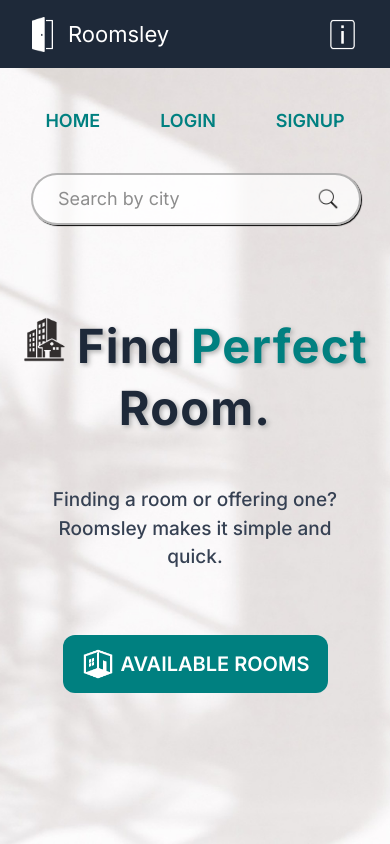
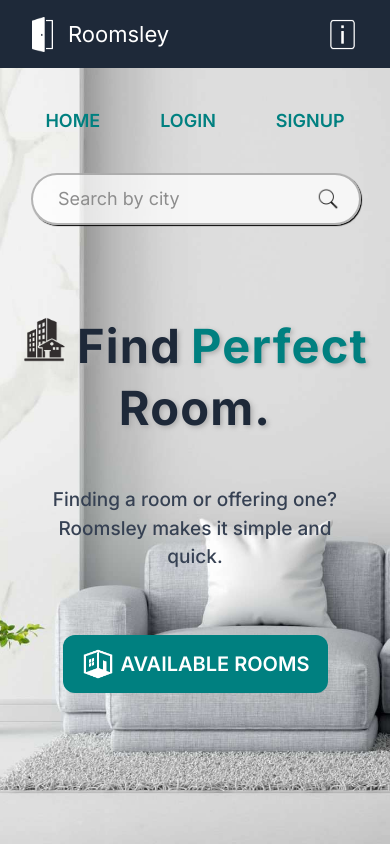
Before and after one commit to rohitkumar893/roomsley, a React (Vite) app: page / in a window 390 px wide. Built offline with nearby package versions, Linux system fonts and the light colour scheme; no server answers.

Commit message:
update: bg

```diff
--- a/src/index.css
+++ b/src/index.css
@@ -14,7 +14,7 @@ html, body, #root{
 }
 
 body{
-  background-image: url('/bgimg.jpg');
+  background-image: url('/bg.jpg');
   background-attachment: fixed;
   background-size: cover;
   background-repeat: no-repeat;
@@ -61,11 +61,11 @@ body{
 @media(max-width:780px) {
   body
   {
-  background-image: url('/bgimg.jpg');
+  background-image: url('/bg.jpg');
   background-attachment: fixed;
   background-size: cover;
   background-repeat: no-repeat;
-  background-position: 10%;
+  background-position: 20%;
   }
 }
 
```
Also changed, not shown: public/bg.jpg (added).
